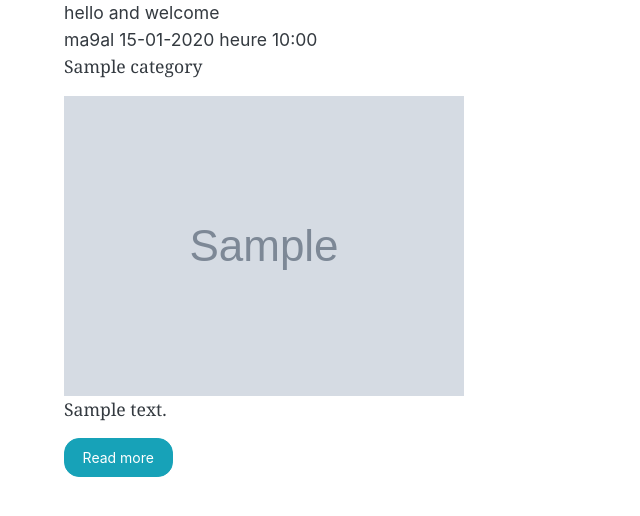
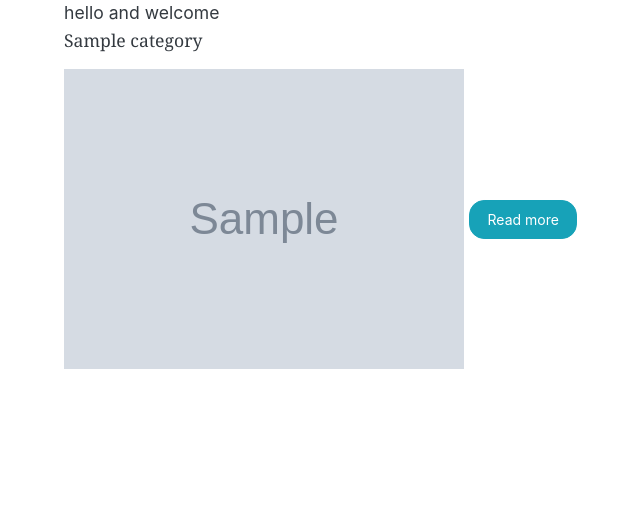
Before and after one commit to melekbj/test, a Symfony app: template templates/blog/index.html.twig in a window 1280 px wide. Shown: the part 58-574 px from the top of the page, without its empty margins (18-658 px from the left). Run offline with Twig, Linux system fonts and the light colour scheme; the template is opened without the code that fills it: most values are stand-ins (such as "Sample title", 1, 10 or a date in 2020); grey boxes marked "Sample" are stand-in pictures; some libraries are stand-ins or nearby versions.

Commit message:
SecondModifying

```diff
--- a/composer.json
+++ b/composer.json
@@ -13,7 +13,6 @@
         "doctrine/orm": "^2.14",
         "phpdocumentor/reflection-docblock": "^5.3",
         "phpstan/phpdoc-parser": "^1.15",
-        "sensio/framework-extra-bundle": "^6.1",
         "symfony/asset": "5.4.*",
         "symfony/console": "5.4.*",
         "symfony/doctrine-messenger": "5.4.*",
--- a/config/bundles.php
+++ b/config/bundles.php
@@ -11,6 +11,5 @@ return [
     Symfony\Bundle\SecurityBundle\SecurityBundle::class => ['all' => true],
     Symfony\Bundle\MonologBundle\MonologBundle::class => ['all' => true],
     Symfony\Bundle\MakerBundle\MakerBundle::class => ['dev' => true],
-    Sensio\Bundle\FrameworkExtraBundle\SensioFrameworkExtraBundle::class => ['all' => true],
     Doctrine\Bundle\FixturesBundle\DoctrineFixturesBundle::class => ['dev' => true, 'test' => true],
 ];
--- a/src/DataFixtures/ArticleFixtures.php
+++ b/src/DataFixtures/ArticleFixtures.php
@@ -6,6 +6,7 @@ use App\Entity\Articles;
 use App\Entity\Category;
 use Doctrine\Bundle\FixturesBundle\Fixture;
 use Doctrine\Persistence\ObjectManager;
+
 
 class ArticleFixtures extends Fixture
 {
--- a/src/Entity/Articles.php
+++ b/src/Entity/Articles.php
@@ -5,6 +5,7 @@ namespace App\Entity;
 use App\Repository\ArticlesRepository;
 use Doctrine\DBAL\Types\Types;
 use Doctrine\ORM\Mapping as ORM;
+
 
 #[ORM\Entity(repositoryClass: ArticlesRepository::class)]
 class Articles
--- a/templates/blog/index.html.twig
+++ b/templates/blog/index.html.twig
@@ -10,12 +10,12 @@ hello and welcome
     <article>
         {# <h2>{{ article.title }}</h2> #}
         <div class="metadata">
-            ma9al {{article.createdAt | date('d-m-Y')}} heure {{article.createdAt | date('H:i')}}
+            {# ma9al {{article.createdAt | date('d-m-Y')}} heure {{article.createdAt | date('H:i')}} #}
             <p> {{ article.category.title }} </p>
         </div>
         <div class="content">
             <img src="{{ article.image }}" alt="">
-            <p>{{ article.content }}</p>
+            {# <p>{{ article.content }}</p> #}
             <a class="btn btn-info" href="{{ path('article_show', {'id' : article.id } ) }}">Read more</a>
         </div>
     </article>
```
Also changed, not shown: 3 other files.
